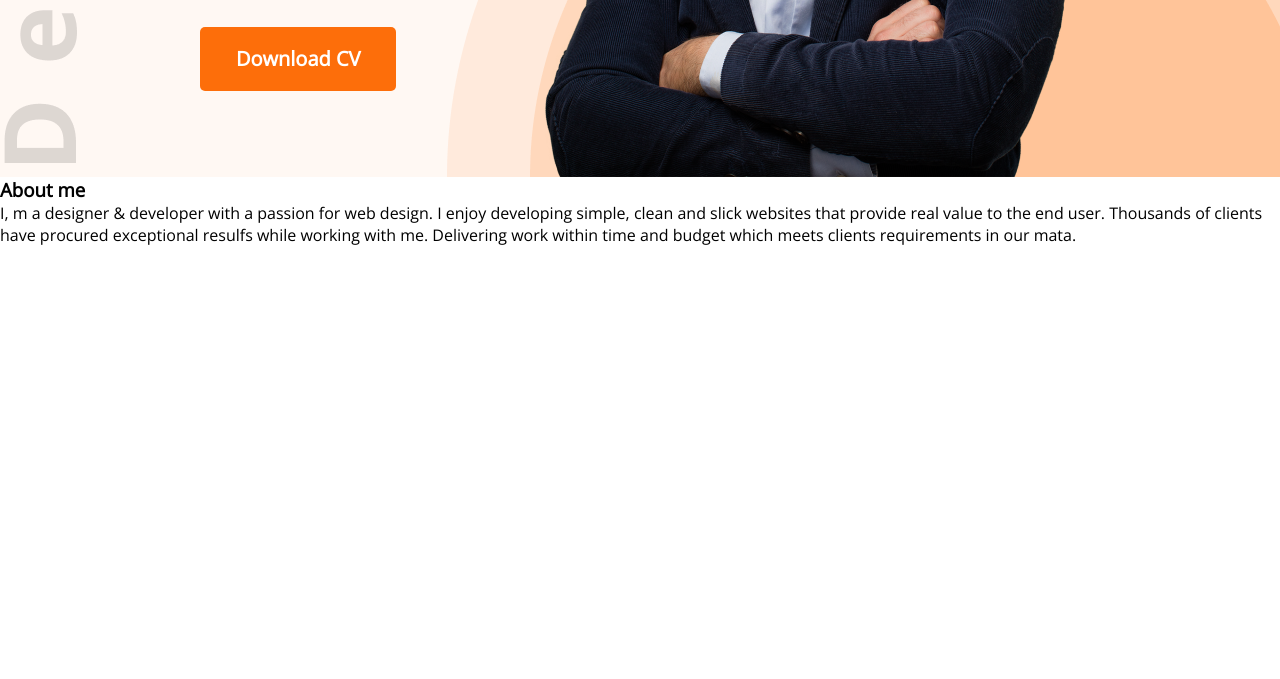
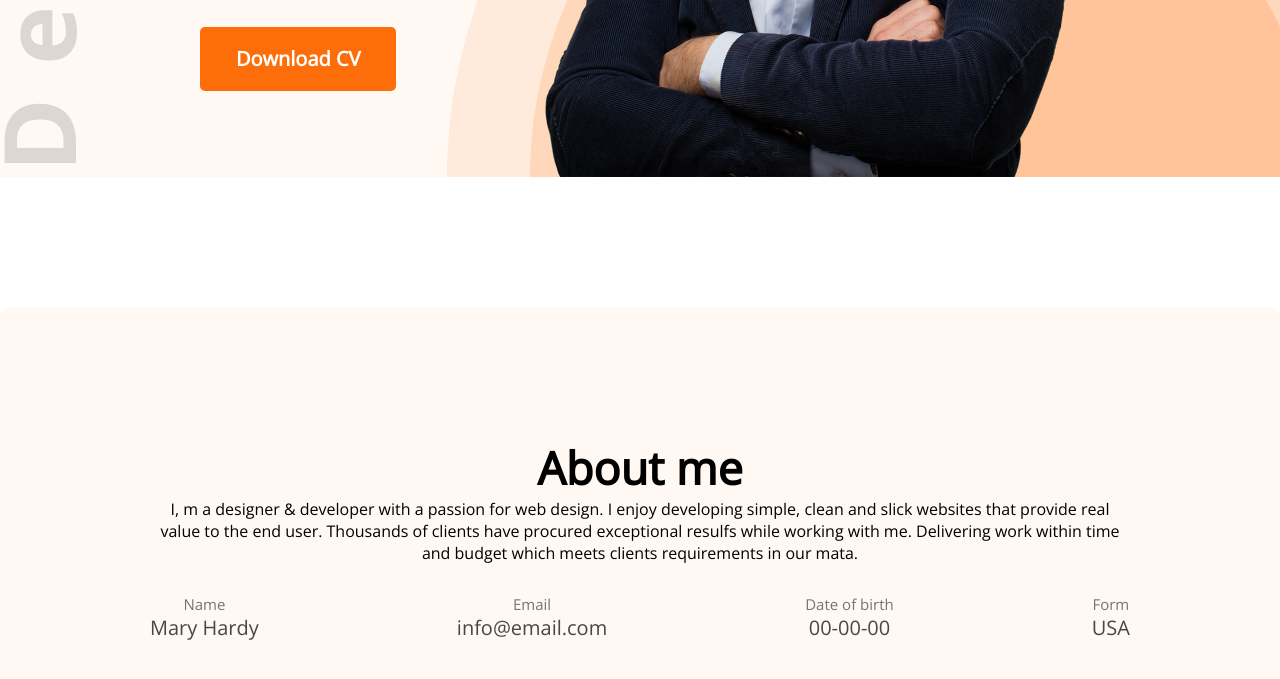
Before and after one commit to ialimul/developer-portfolio, a plain HTML site: page index.html in a window 1280 px wide. Shown: the part 663-1342 px from the top of the page. Before the commit the page ends 909 px from the top, so only its background shows below. Drawn offline with nearby package versions, Linux system fonts and the light colour scheme.

Commit message:
addeded header and about me section

```diff
--- a/index.html
+++ b/index.html
@@ -36,6 +36,24 @@
         <section class="about">
             <h3 class="section-title">About me</h3>
             <p class="section-descriptin">I, m a designer & developer with a passion for web design. I enjoy developing simple, clean and slick websites that provide real value to the end user. Thousands of clients have procured exceptional resulfs while working with me. Delivering work within time and budget which meets clients requirements in our mata.</p>
+            <div class="about-info-container">
+                <div class="about-info">
+                    <p class="info-title">Name</p>
+                    <p class="info-description">Mary Hardy</p>
+                </div>
+                <div class="about-info">
+                    <p class="info-title">Email</p>
+                    <p class="info-description">info@email.com</p>
+                </div>
+                <div class="about-info">
+                    <p class="info-title">Date of birth</p>
+                    <p class="info-description">00-00-00</p>
+                </div>
+                <div class="about-info">
+                    <p class="info-title">Form</p>
+                    <p class="info-description">USA</p>
+                </div>
+            </div>
         </section>
     </main>
 </body>
--- a/styles/portfolio.css
+++ b/styles/portfolio.css
@@ -62,13 +62,36 @@ nav li{
 }
 
 /* about section */
-/* about section */
 .about{
+    text-align: center;
+    background-color: #FFF8F3;
+    margin-top: 130px;
+    border-radius: 10px;
+    padding: 130px 150px;
+}
+.section-title{
+    /* text-align: center; */
+    font-size: 45px;
+    width: 700;
+}
+.section-description{
+    /* text-align: center; */
+    font-size: 35px;
+    width: 600;
+}
+.about-info-container{
+    display: flex;
+    justify-content: space-between;
+    margin-top: 30px;
 
 }
-.secition-title{
-
+.about .about-info{
+    color: #757575;
+    font-size: 15px;
+    width: 400;
 }
-.section-description{
-
+.info-description{
+    font-size: 20px;
+    width: 400;
+    color: #474747;
 }
```
